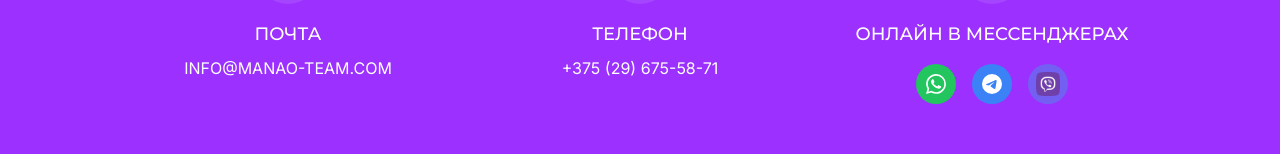
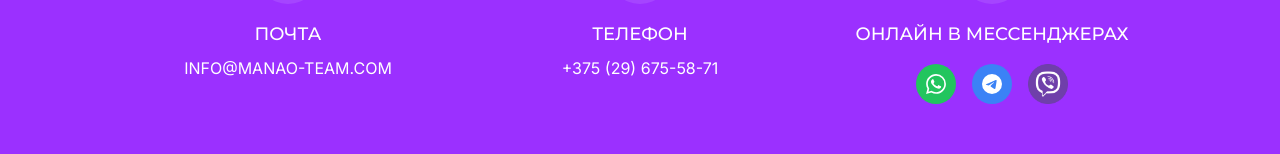
Before and after one commit to maryiarahoisha/stylish-portfolio-page, a React (Vite) app: page / in a window 1280 px wide. Shown: the part 2398-2552 px from the top of the page. Built offline with nearby package versions, Linux system fonts and the light colour scheme.

Commit message:
Update Viber icon
Replaced the Viber icon and removed the surrounding outline.

```diff
--- a/src/components/Contact.tsx
+++ b/src/components/Contact.tsx
@@ -63,15 +63,15 @@ const Contact = () => {
                 </a>
                 <a
                   href="viber://pa?chatURI=manao"
-                  className="bg-[#7360f2] w-10 h-10 rounded-full flex items-center justify-center transition-transform hover:scale-110"
+                  className="transition-transform hover:scale-110"
                   aria-label="Viber"
                   target="_blank"
                   rel="noopener noreferrer"
                 >
                   <img
-                    src="/lovable-uploads/b3c71aa7-e6e4-454f-ae71-ad874f2686ac.png"
+                    src="/lovable-uploads/c20eaead-65cf-440f-83a7-967491646a34.png"
                     alt="Viber"
-                    className="w-6 h-6"
+                    className="w-10 h-10"
                   />
                 </a>
               </div>
```
Also changed, not shown: public/lovable-uploads/c20eaead-65cf-440f-83a7-967491646a34.png (added).
